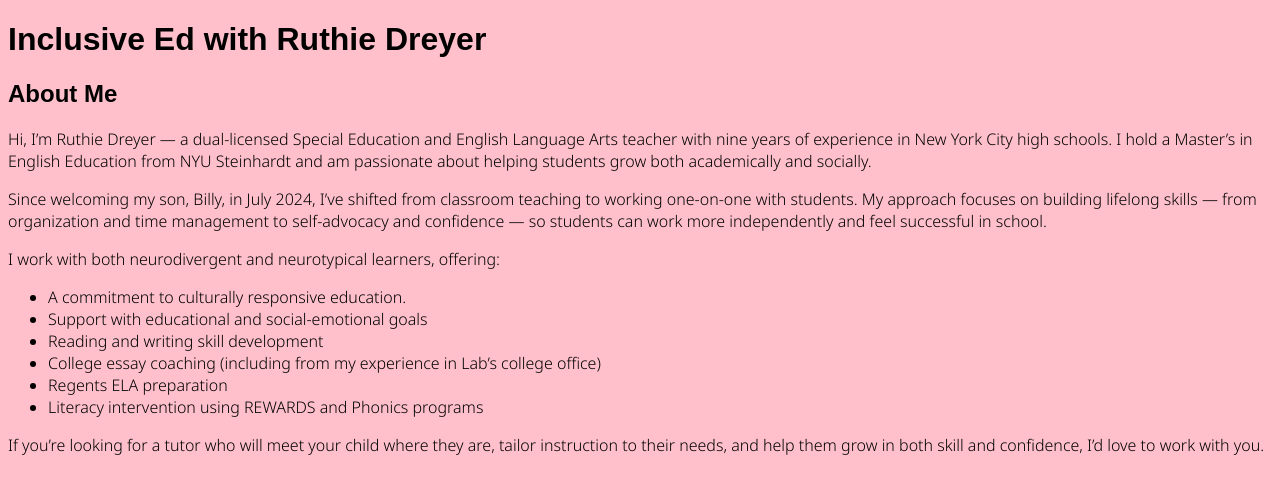
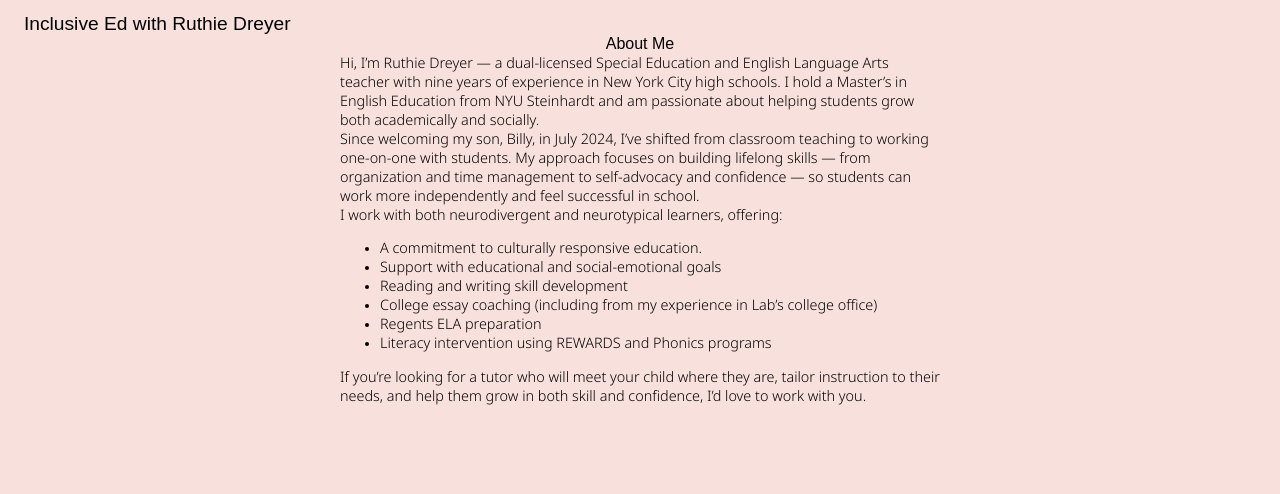
Before and after one commit to JamesLeggero/ieg, a Jekyll site: the page built from docs/index.html, in a window 1280 px wide. Shown: the top 494 px of the page. Built offline with Jekyll 4.4.1, drawn with Linux system fonts in a browser that asks for light colours; some web fonts are replaced.

Commit message:
some mobile"

```diff
--- a/docs/Gemfile
+++ b/docs/Gemfile
@@ -16,6 +16,8 @@ gem "github-pages", "~> 232", group: :jekyll_plugins
 # If you have any plugins, put them here!
 group :jekyll_plugins do
   gem "jekyll-feed", "~> 0.12"
+  gem "jekyll-sitemap"
+  gem "jekyll-seo-tag"
 end
 
 # Windows and JRuby does not include zoneinfo files, so bundle the tzinfo-data gem
--- /dev/null
+++ b/docs/_includes/head.html
@@ -0,0 +1,14 @@
+ <head>
+    <meta charset="utf-8">
+    <meta name="viewport" content="width=device-width, initial-scale=1, shrink-to-fit=no">
+
+    <title>{{ page.title }}</title>
+    <link rel="stylesheet" href="./assets/css/styles.css">
+    <link rel="preconnect" href="https://fonts.googleapis.com">
+<link rel="preconnect" href="https://fonts.gstatic.com" crossorigin>
+<link href="https://fonts.googleapis.com/css2?family=Inknut+Antiqua:wght@300&display=swap" rel="stylesheet">
+<link href="https://fonts.googleapis.com/css2?family=Inknut+Antiqua:wght@300;400;500;600;700;800;900&family=Noto+Sans:ital,wght@0,100..900;1,100..900&display=swap" rel="stylesheet">
+
+    {% feed_meta %}
+    {% seo %}
+  </head>
--- a/docs/_layouts/default.html
+++ b/docs/_layouts/default.html
@@ -1,17 +1,6 @@
 <!doctype html>
 <html>
-  <head>
-    <meta charset="utf-8">
-    <title>{{ page.title }}</title>
-    <link rel="stylesheet" href="./assets/css/styles.css">
-    <link rel="preconnect" href="https://fonts.googleapis.com">
-<link rel="preconnect" href="https://fonts.gstatic.com" crossorigin>
-<link href="https://fonts.googleapis.com/css2?family=Inknut+Antiqua:wght@300&display=swap" rel="stylesheet">
-<link href="https://fonts.googleapis.com/css2?family=Inknut+Antiqua:wght@300;400;500;600;700;800;900&family=Noto+Sans:ital,wght@0,100..900;1,100..900&display=swap" rel="stylesheet">
-
-    {% feed_meta %}
-    {% seo %}
-  </head>
+ {% include head.html %}
   <body>
     <!-- {% include navigation.html %} -->
     {{ content }}
--- a/docs/_sass/main.scss
+++ b/docs/_sass/main.scss
@@ -1,17 +1,47 @@
 html {
-  background-color: pink;
+  background-color: hsla(8, 67%, 92%, 1);
+
 }
 
 h1, h2, h3, h4, h5, h6 {
   font-family: 'Inknut Antiqua', sans-serif;
-  // font-weight: 300;
+  font-weight: 300;
 }
 
 p, li, a, span, div {
   font-family: 'Noto Sans', sans-serif;
   font-weight: 300;
+  font-size: 0.9rem;
+}
+
+li::marker {
+  font-size: 0.75rem;
+}
+
+h1 {
+  font-size: 1.2rem;
+  font-weight: 300;
+  padding: 0 16px;
+  margin-bottom: 0;
+}
+
+h2 {
+  padding: 0;
+  margin: 0 auto;
+  max-width: fit-content;
+  font-size: 1rem;
+}
+
+p {
+  margin: 0
 }
 
 .current {
   color: green;
 }
+
+#mainpage {
+  margin: 0 auto;
+  padding: 0px 32px 32px;
+  max-width: 600px;
+}
--- a/docs/index.html
+++ b/docs/index.html
@@ -3,6 +3,7 @@ layout: default
 title: Home
 ---
 <h1>Inclusive Ed with Ruthie Dreyer</h1>
-
-{% capture bio %}{% include bio.md %}{% endcapture %}
+<div id="mainpage">
+    {% capture bio %}{% include bio.md %}{% endcapture %}
   {{ bio | markdownify }}
+</div>
```
